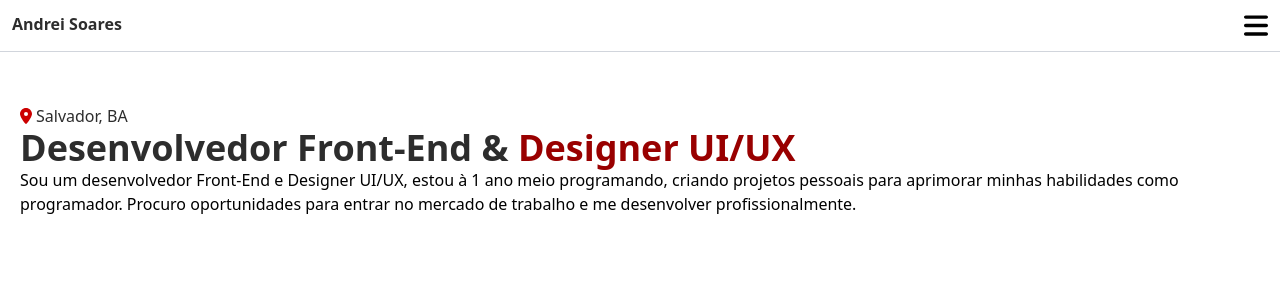
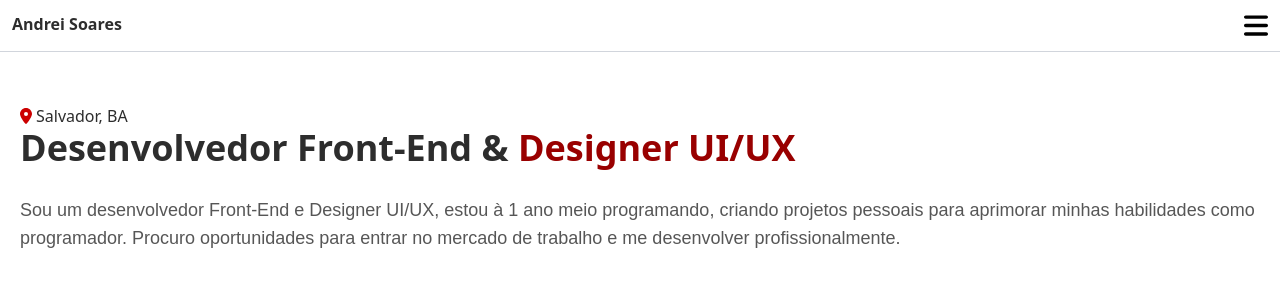
Before and after one commit to Hoothoot09/portifolio, a Next.js app in the folder my-portfolio/: page / in a window 1280 px wide. Shown: the top 300 px of the page. Built offline with nearby package versions, Linux system fonts and the light colour scheme.

Commit message:
update introduction text styles

```diff
--- a/my-portfolio/components/Self-introduction.tsx
+++ b/my-portfolio/components/Self-introduction.tsx
@@ -8,8 +8,8 @@ export default function SelfIntroduction() {
        <span className="text-[#2D2D2D]">Salvador, BA</span>
       </div>
       <div>
-        <h1 className="text-[#2D2D2D] font-bold text-4xl">Desenvolvedor Front-End & <span className="text-[#990000]">Designer UI/UX</span></h1>
-        <p>Sou um desenvolvedor Front-End e Designer UI/UX, estou à 1 ano meio programando, criando projetos pessoais para aprimorar minhas habilidades como programador. Procuro oportunidades para entrar no mercado de trabalho e me desenvolver profissionalmente.</p>
+        <h1 className="text-[#2D2D2D] font-bold text-4xl pb-7">Desenvolvedor Front-End & <span className="text-[#990000]">Designer UI/UX</span></h1>
+        <p className="text-[#2D2D2D] opacity-80 text-lg font-[Arial]">Sou um desenvolvedor Front-End e Designer UI/UX, estou à 1 ano meio programando, criando projetos pessoais para aprimorar minhas habilidades como programador. Procuro oportunidades para entrar no mercado de trabalho e me desenvolver profissionalmente.</p>
       </div>
     </div>
   )
```
